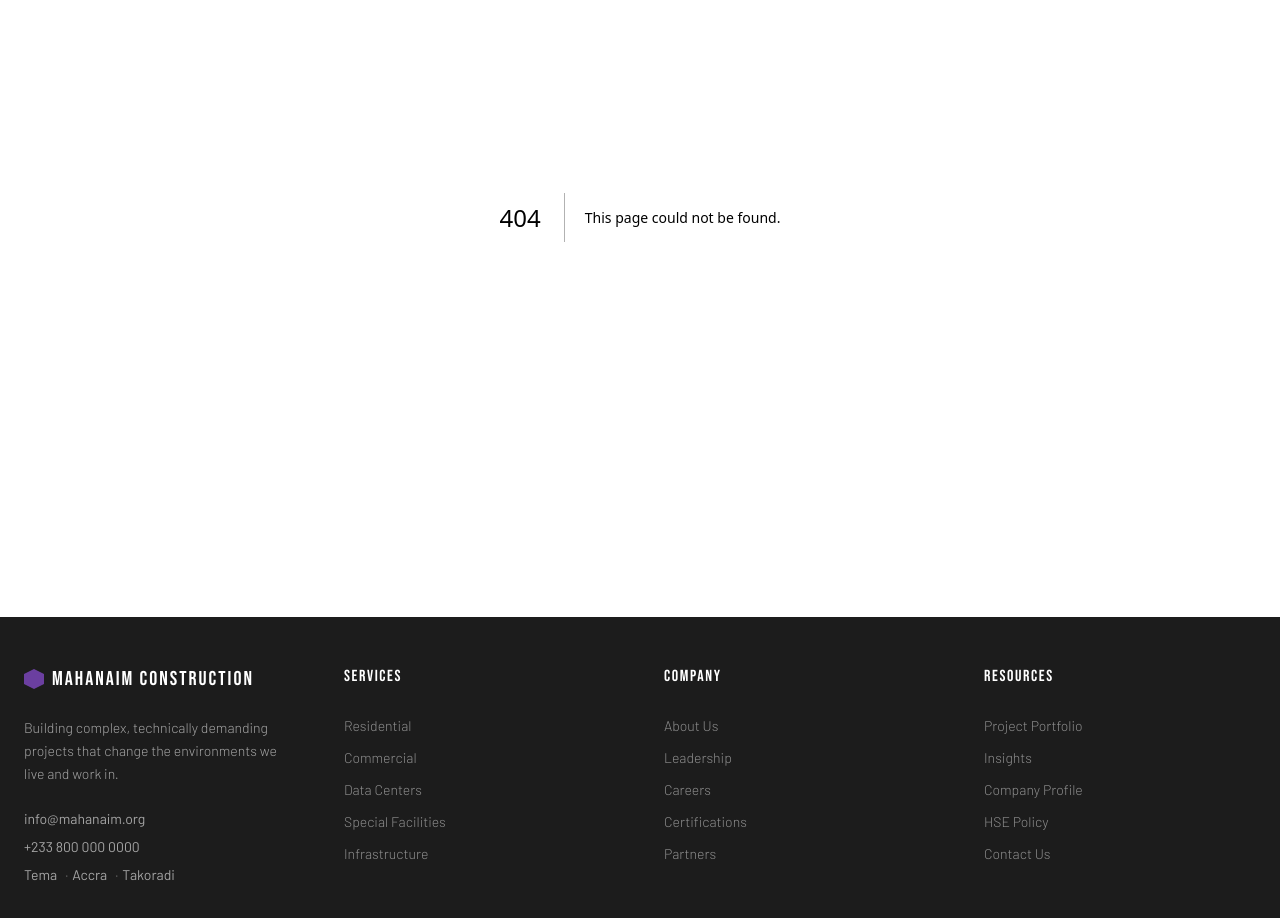
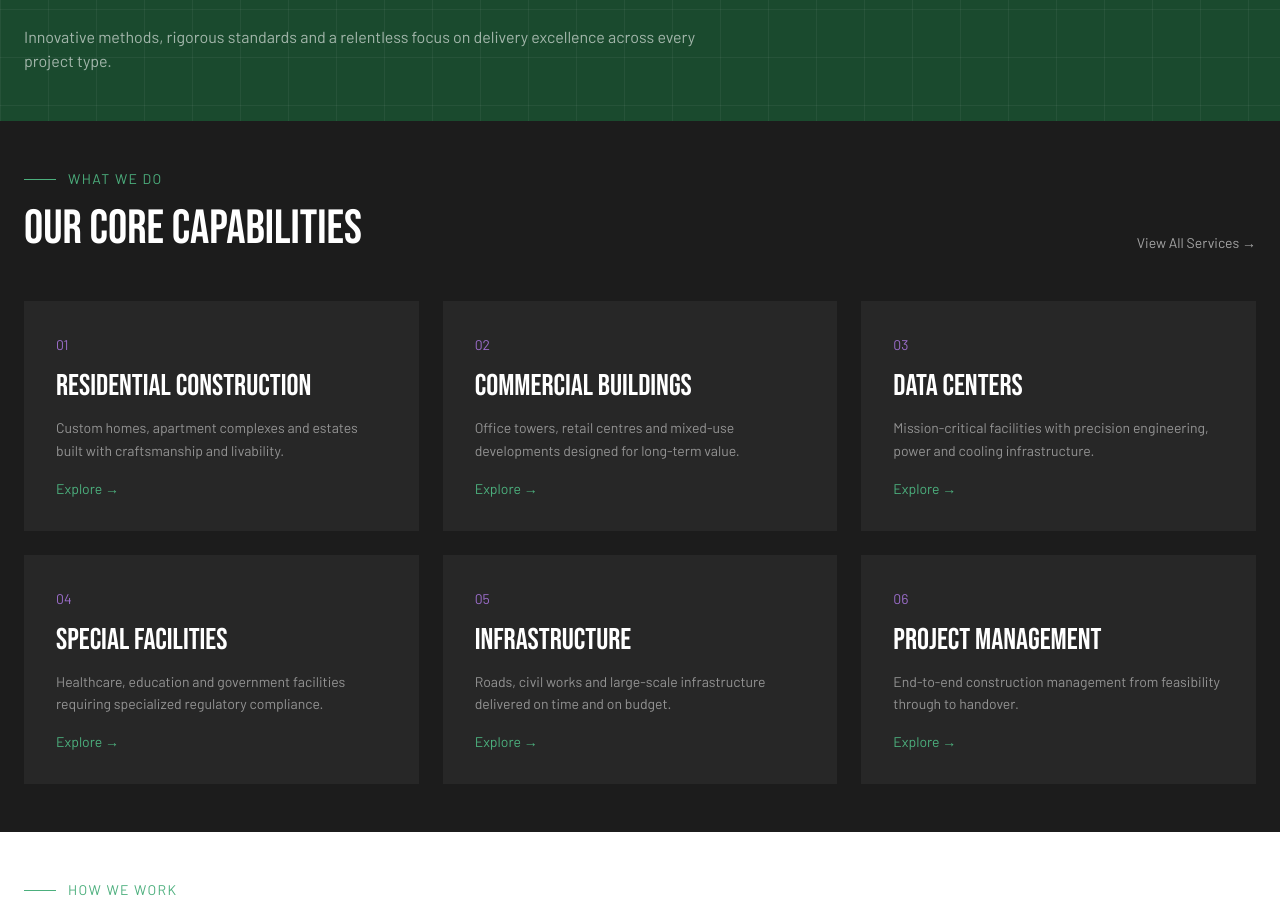
Before and after one commit to Nyame100/mahanaim-construction, a Next.js app: page /how-we-build in a window 1280 px wide. Before the commit this address had no page. Shown: the part 243-1161 px from the top of the page. Built offline with nearby package versions, Linux system fonts and the light colour scheme.

Commit message:
fat: add How We Build inner page

```diff
--- /dev/null
+++ b/src/app/how-we-build/page.tsx
@@ -0,0 +1,20 @@
+import PageHero from '@/components/ui/PageHero'
+import ServicesGrid from '@/components/home/ServicesGrid'
+import ProcessSteps from '@/components/home/ProcessSteps'
+import CTABand from '@/components/home/CTABand'
+
+export default function HowWeBuildPage() {
+  return (
+    <>
+      <PageHero
+        title="How We Build"
+        subtitle="Innovative methods, rigorous standards and a relentless focus on delivery excellence across every project type."
+        breadcrumb="How We Build"
+        eyebrow="Our Approach"
+      />
+      <ServicesGrid />
+      <ProcessSteps />
+      <CTABand />
+    </>
+  )
+}
```
